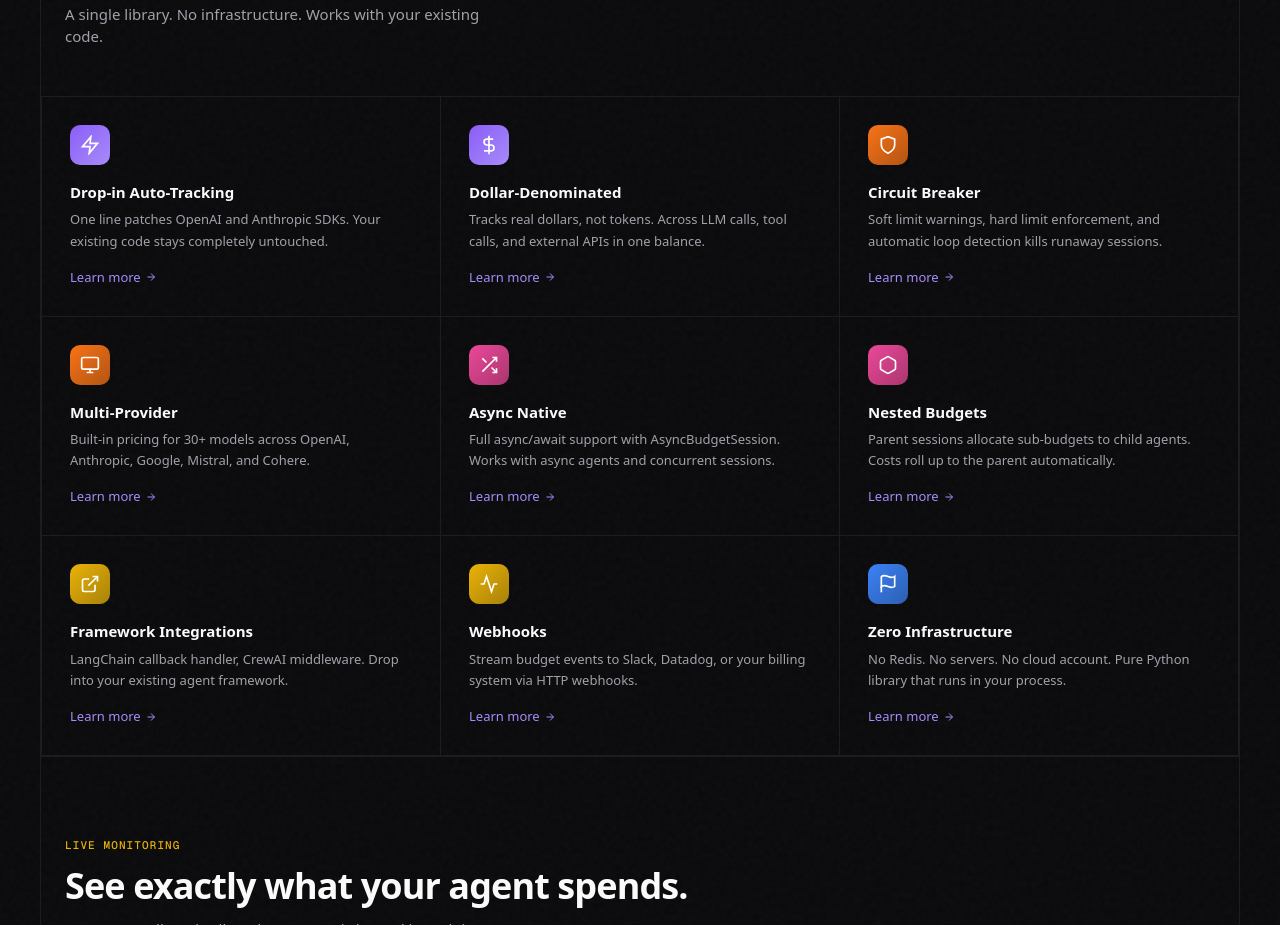
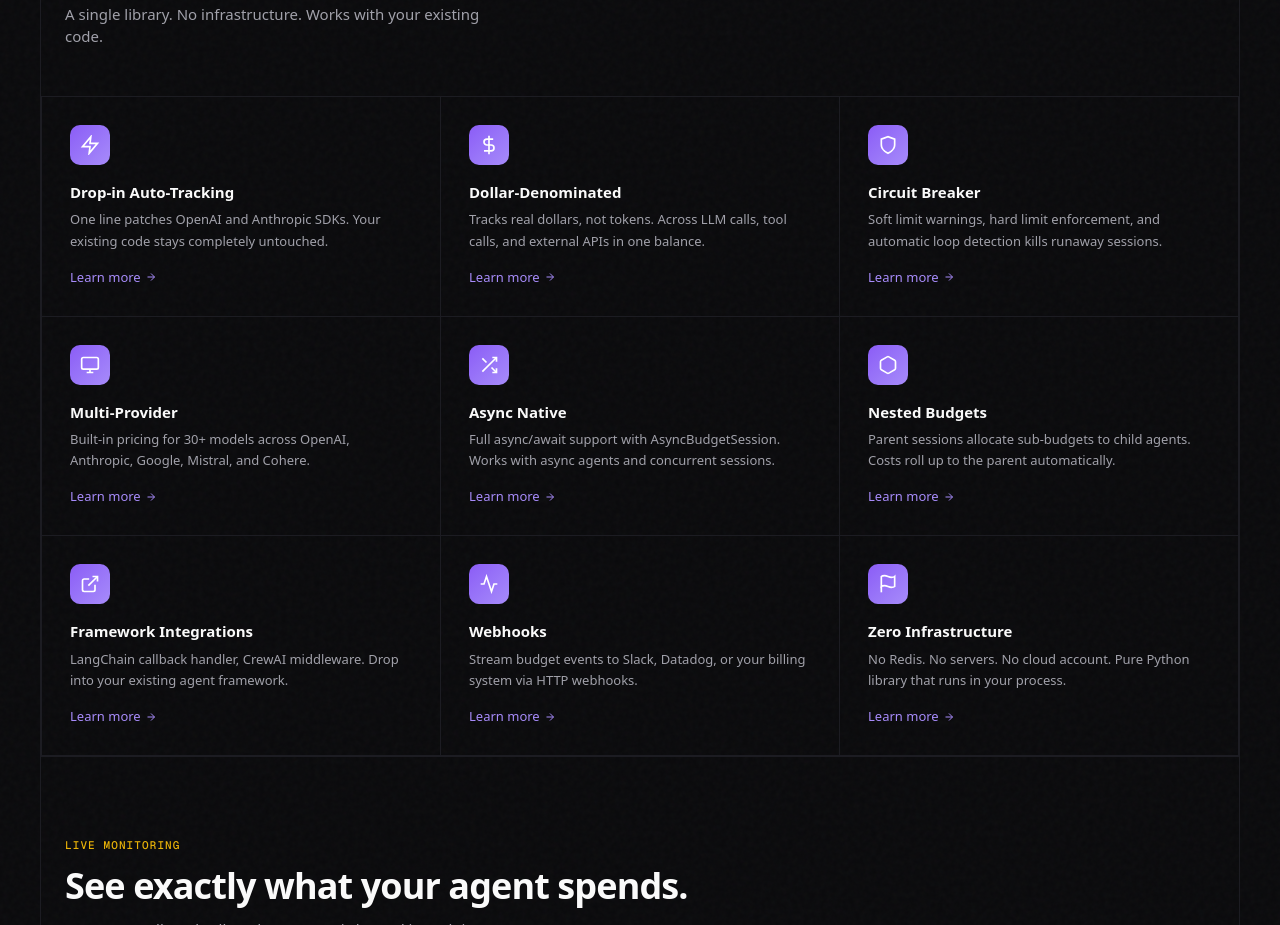
Before and after one commit to sahiljagtap08/agentbudget, a Next.js app in the folder website/: page / in a window 1280 px wide. Shown: the part 2700-3625 px from the top of the page. Built offline with nearby package versions, Linux system fonts and the light colour scheme.

Commit message:
feat: standardize accent colors for improved visual consistency in features component

```diff
--- a/website/src/components/features.tsx
+++ b/website/src/components/features.tsx
@@ -113,10 +113,10 @@ const features = [
 
 const accentMap: Record<string, string> = {
   green: "from-accent to-accent-bright",
-  orange: "from-accent-orange to-accent-orange/70",
-  pink: "from-accent-pink to-accent-pink/70",
-  yellow: "from-accent-yellow to-accent-yellow/70",
-  blue: "from-accent-blue to-accent-blue/70",
+  orange: "from-accent to-accent-bright",
+  pink: "from-accent to-accent-bright",
+  yellow: "from-accent to-accent-bright",
+  blue: "from-accent to-accent-bright",
 };
 
 export function Features() {
```
